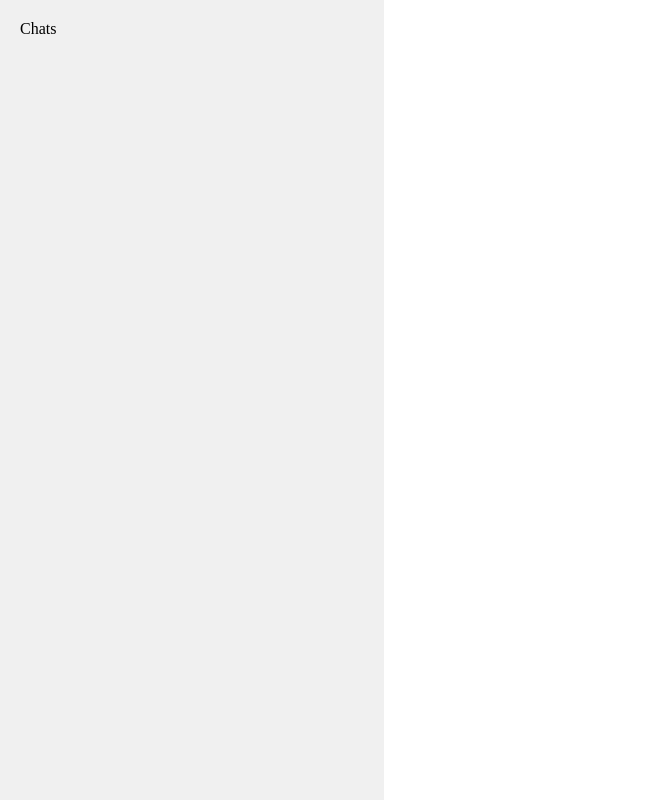
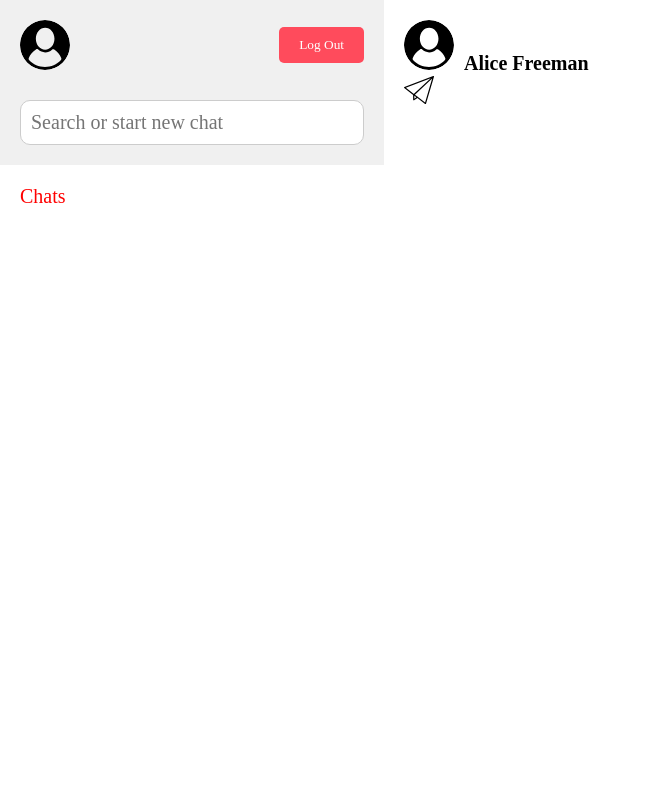
Before and after one commit to bogdan9876/fullstack-test-task, a React (Create React App) app in the folder client/: page / in a window 1280 px wide. Shown: the whole page, without its empty margins (0-652 px from the left). Built offline with nearby package versions, Linux system fonts and the light colour scheme; sample sign-in values are in the browser's storage; a web font is replaced by a local one.

Commit message:
next commit

```diff
--- a/client/src/components/Home/home.css
+++ b/client/src/components/Home/home.css
@@ -5,9 +5,45 @@
 
 .left-panel {
   width: 30%;
+  background-color: #ffffff;
+  box-sizing: border-box;
+}
+
+.left-panel-header-section {
   background-color: #f0f0f0;
   padding: 20px;
+}
+
+.left-panel-header {
+  display: flex;
+  justify-content: space-between;
+  align-items: center;
+  margin-bottom: 20px;
+}
+
+.user-photo {
+  width: 50px;
+  height: 50px;
+  border-radius: 50%;
+}
+
+.logout-button {
+  padding: 10px 20px;
+  background-color: #ff4b5c;
+  color: white;
+  border: none;
+  border-radius: 5px;
+  cursor: pointer;
+}
+
+.user-input {
+  width: 100%;
+  padding: 10px;
+  margin-top: 10px;
+  border: 1px solid #ccc;
+  border-radius: 10px;
   box-sizing: border-box;
+  font-size: 20px;
 }
 
 .right-panel {
@@ -16,3 +52,25 @@
   padding: 20px;
   box-sizing: border-box;
 }
+
+.left-panel-chats-word {
+  padding: 20px;
+  font-size: 20px;
+  color: red;
+}
+
+.paper-plane {
+  width: 30px;
+}
+
+.right-user-photo {
+  width: 50px;
+  height: 50px;
+  border-radius: 50%;
+  margin-right: 10px;
+}
+
+.user-name {
+  font-size: 20px;
+  font-weight: bold;
+}
--- a/client/src/components/Home/home.js
+++ b/client/src/components/Home/home.js
@@ -2,10 +2,20 @@ import React from 'react';
 import './home.css';
 
 function Home() {
+
+  const handleLogout = () => {
+    console.log('User logged out');
+  };
+
   return (
     <div className="home-container">
       <div className="left-panel">
-        <div className="left-panel-header">
+        <div className="left-panel-header-section">
+          <div className="left-panel-header">
+            <img src="/user.svg" alt="User" className="user-photo" />
+            <button className="logout-button" onClick={handleLogout}>Log Out</button>
+          </div>
+          <input type="text" placeholder="Search or start new chat" className="user-input" />
         </div>
         <div className="left-panel-main">
           <div className="left-panel-chats-word" >
@@ -17,10 +27,13 @@ function Home() {
       </div>
       <div className="right-panel">
         <div className="right-panel-header">
+          <img src="/user.svg" alt="User" className="right-user-photo" />
+          <span className="user-name">Alice Freeman</span>
         </div>
         <div className="right-panel-main">
         </div>
         <div className="right-panel-message-input">
+          <img src="/paper-plane.svg" alt="plane" className="paper-plane" />
         </div>
       </div>
     </div>
```
Also changed, not shown: client/public/paper-plane.svg (added), client/public/user.svg (added). Lines whose indentation alone changed are shown as unchanged.
